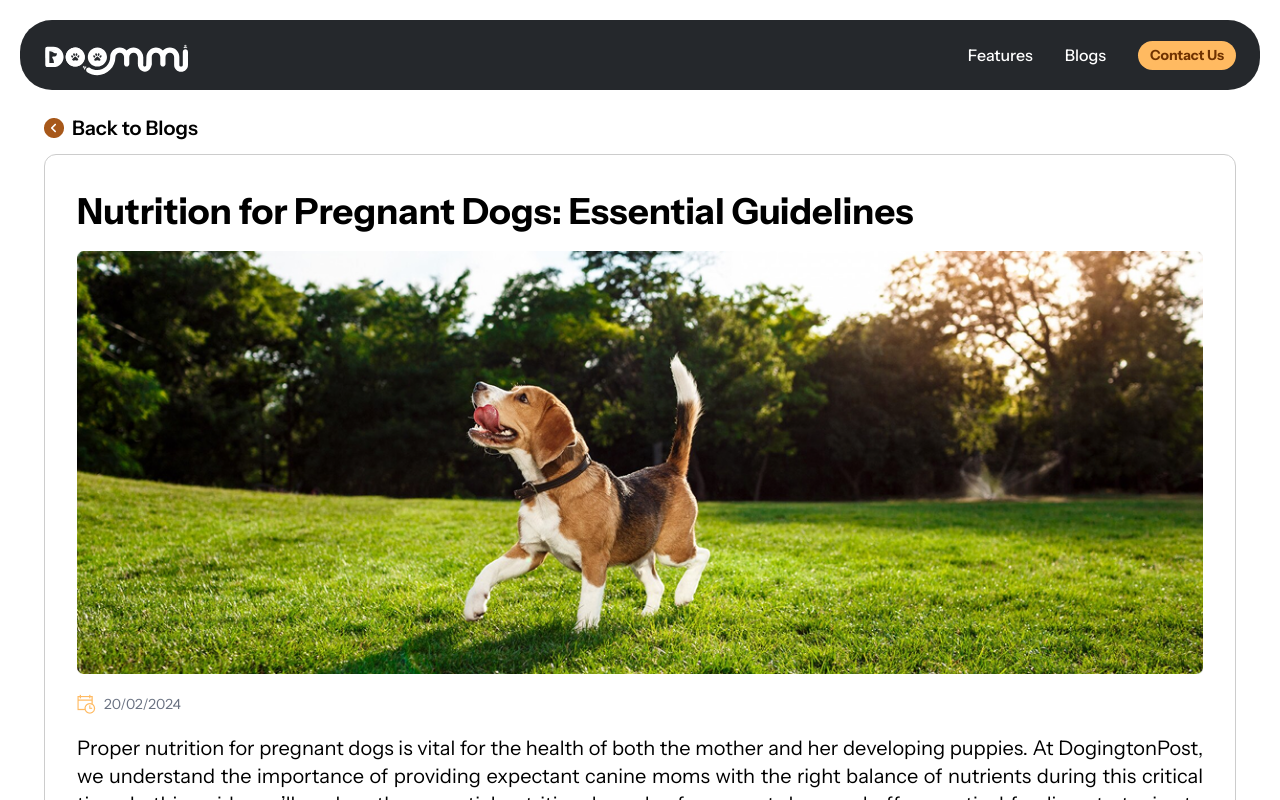
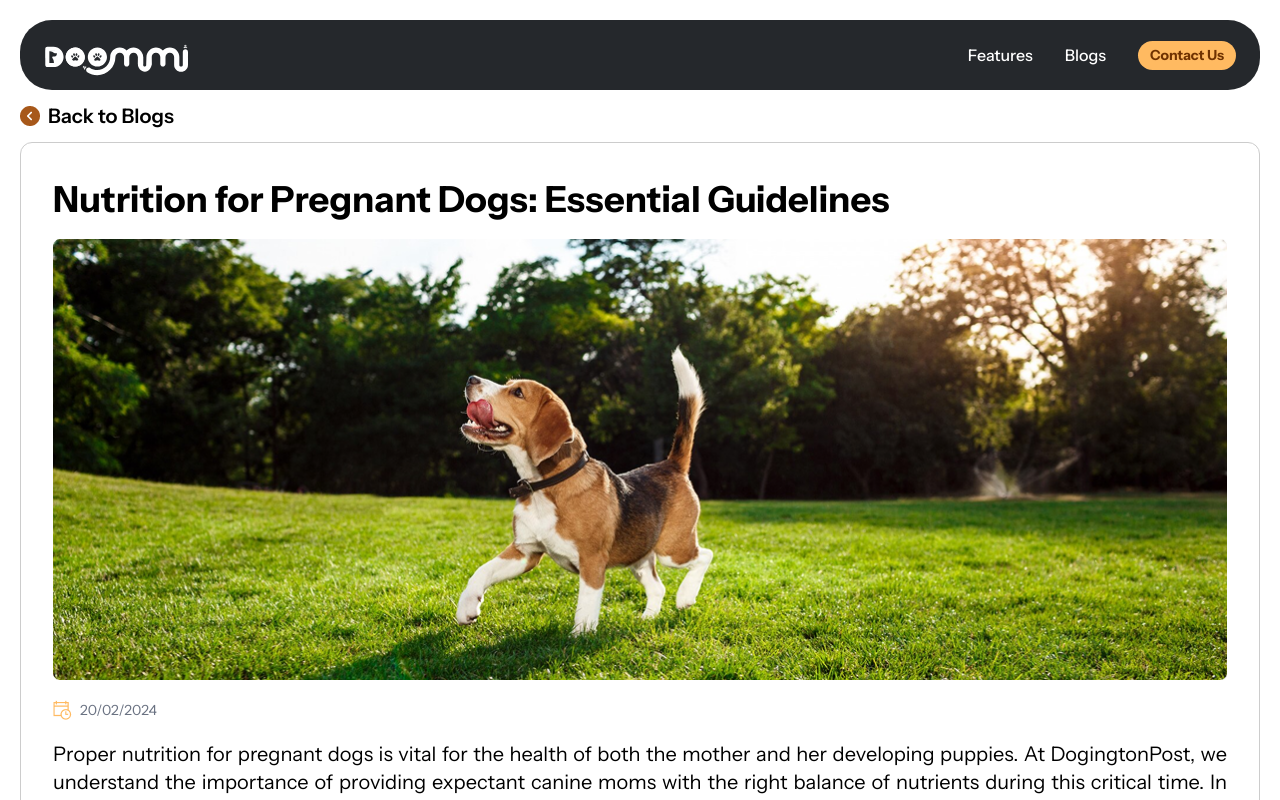
Before and after one commit to niraj6479/petmanagement, a React (Vite) app: page /blogdetail/1 in a window 1280 px wide. Shown: the top 800 px of the page. Built offline with nearby package versions, Linux system fonts and the light colour scheme.

Commit message:
padding bugs fixed

```diff
--- a/src/component/BlogDetail.jsx
+++ b/src/component/BlogDetail.jsx
@@ -38,7 +38,7 @@ const blogPosts = [
 export default function BlogDetail() {
   const navigate = useNavigate();
   return (
-    <div className="p-6">
+    <div className="mt-3">
       <div className="flex items-center gap-2">
         <img
           src={backIcon}
--- a/src/component/Footer.jsx
+++ b/src/component/Footer.jsx
@@ -29,7 +29,7 @@ const Footer = () => {
 
         {/* Navigation Links */}
         <div className="flex flex-wrap justify-center gap-x-6 gap-y-2 text-sm sm:text-base text-gray-300">
-              <Link to="/feature" className="cursor-pointer">
+          <Link to="/feature" className="cursor-pointer">
             Features
           </Link>
           <Link to="/blog" className="cursor-pointer">
```
